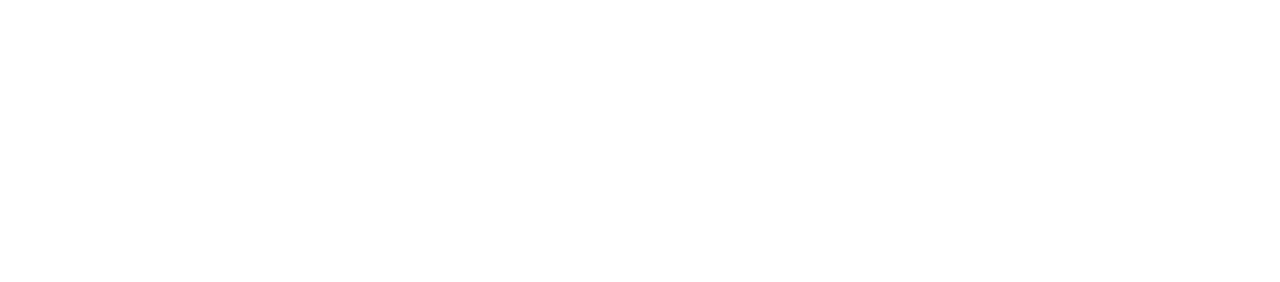
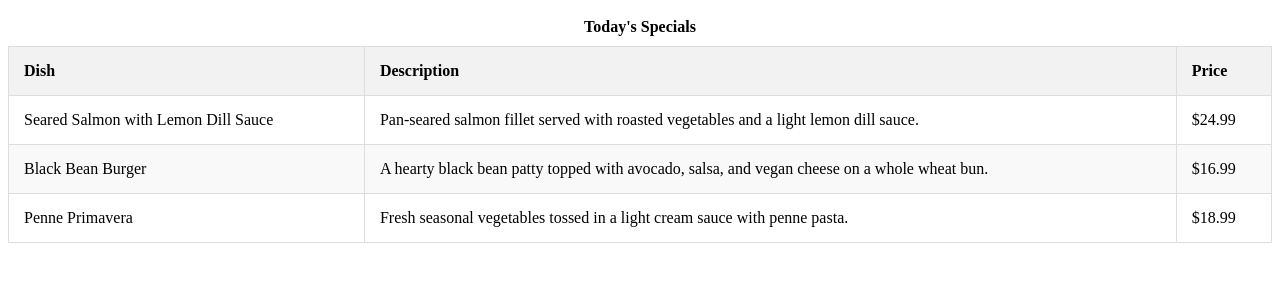
Before and after one commit to iamabhaytiwari343/Frontend, a plain HTML site: page tables/table2.html in a window 1280 px wide. Drawn offline with Linux system fonts and the light colour scheme.

Commit message:
v3 tables

```diff
--- a/tables/table2.html
+++ b/tables/table2.html
@@ -1,12 +1,86 @@
 <!DOCTYPE html>
 <html lang="en">
+
 <head>
     <meta charset="UTF-8">
     <meta http-equiv="X-UA-Compatible" content="IE=edge">
     <meta name="viewport" content="width=device-width, initial-scale=1.0">
+    <style>
+        table {
+            border-collapse: collapse;
+            width: 100%;
+            /* Adjust width as needed for your app */
+            margin-bottom: 20px;
+            /* Add spacing for readability */
+        }
+
+        th,
+        td {
+            padding: 15px;
+            border: 1px solid #ddd;
+            text-align: left;
+        }
+
+        caption {
+            font-weight: bold;
+            padding: 10px;
+            text-align: center;
+            /* Center align caption */
+        }
+
+        th {
+            background-color: #f2f2f2;
+            /* Light gray background for headers */
+        }
+
+        tbody tr:nth-child(even) {
+            background-color: #f9f9f9;
+            /* Alternate row colors */
+        }
+
+        /* Optional: Style specific columns */
+        .dish {
+            width: 40%;
+            /* Adjust width for dish names */
+        }
+
+        .description {
+            font-size: 0.8em;
+            /* Smaller font for descriptions */
+        }
+    </style>
     <title>Document</title>
 </head>
+
 <body>
+    <table>
+        <caption>Today's Specials</caption>
+        <thead>
+            <tr>
+                <th>Dish</th>
+                <th>Description</th>
+                <th>Price</th>
+            </tr>
+        </thead>
+        <tbody>
+            <tr>
+                <td>Seared Salmon with Lemon Dill Sauce</td>
+                <td>Pan-seared salmon fillet served with roasted vegetables and a light lemon dill sauce.</td>
+                <td>$24.99</td>
+            </tr>
+            <tr>
+                <td>Black Bean Burger</td>
+                <td>A hearty black bean patty topped with avocado, salsa, and vegan cheese on a whole wheat bun.</td>
+                <td>$16.99</td>
+            </tr>
+            <tr>
+                <td>Penne Primavera</td>
+                <td>Fresh seasonal vegetables tossed in a light cream sauce with penne pasta.</td>
+                <td>$18.99</td>
+            </tr>
+        </tbody>
+    </table>
 
 </body>
+
 </html>
```
Also changed, not shown: tables/table1.html (+65 -0 lines).
